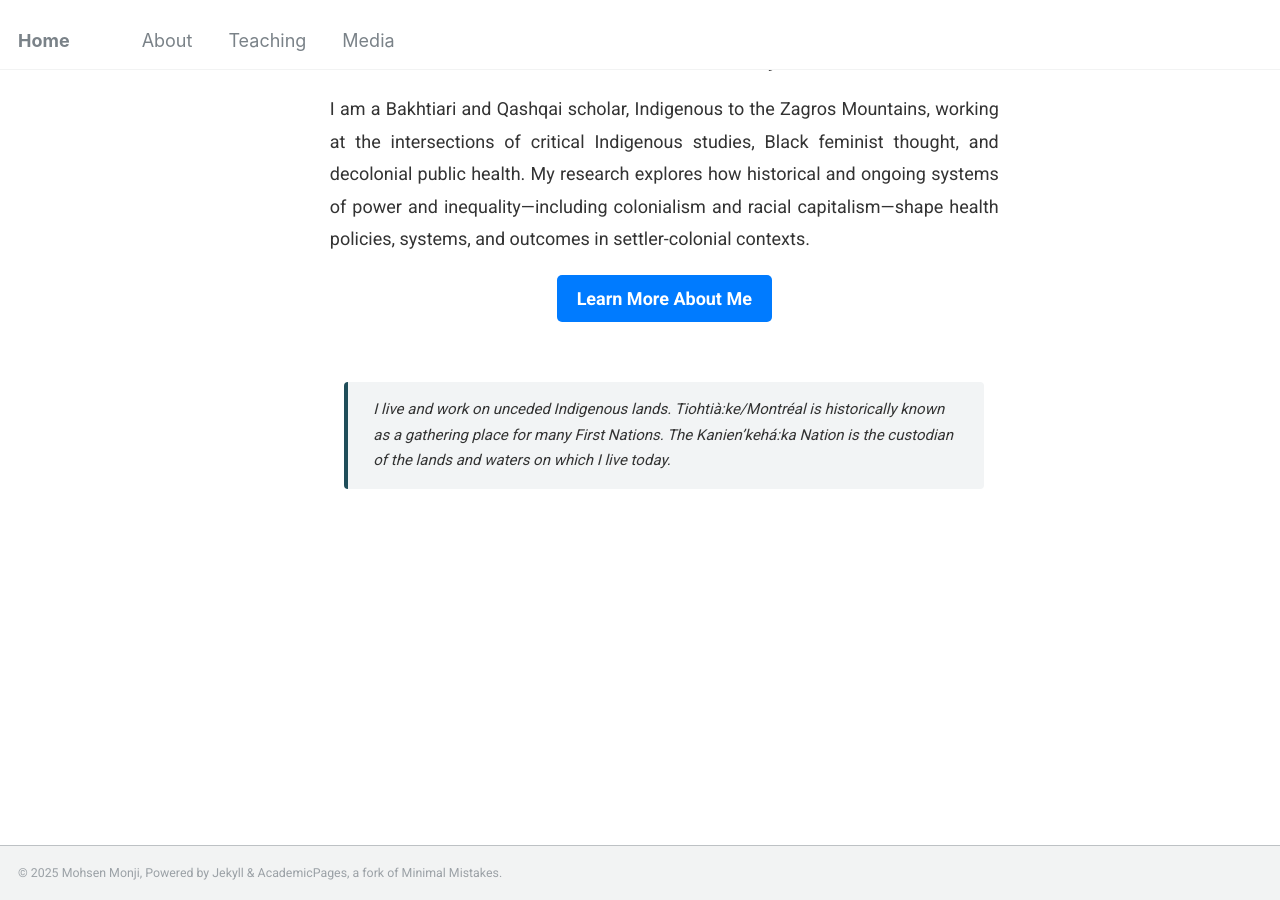
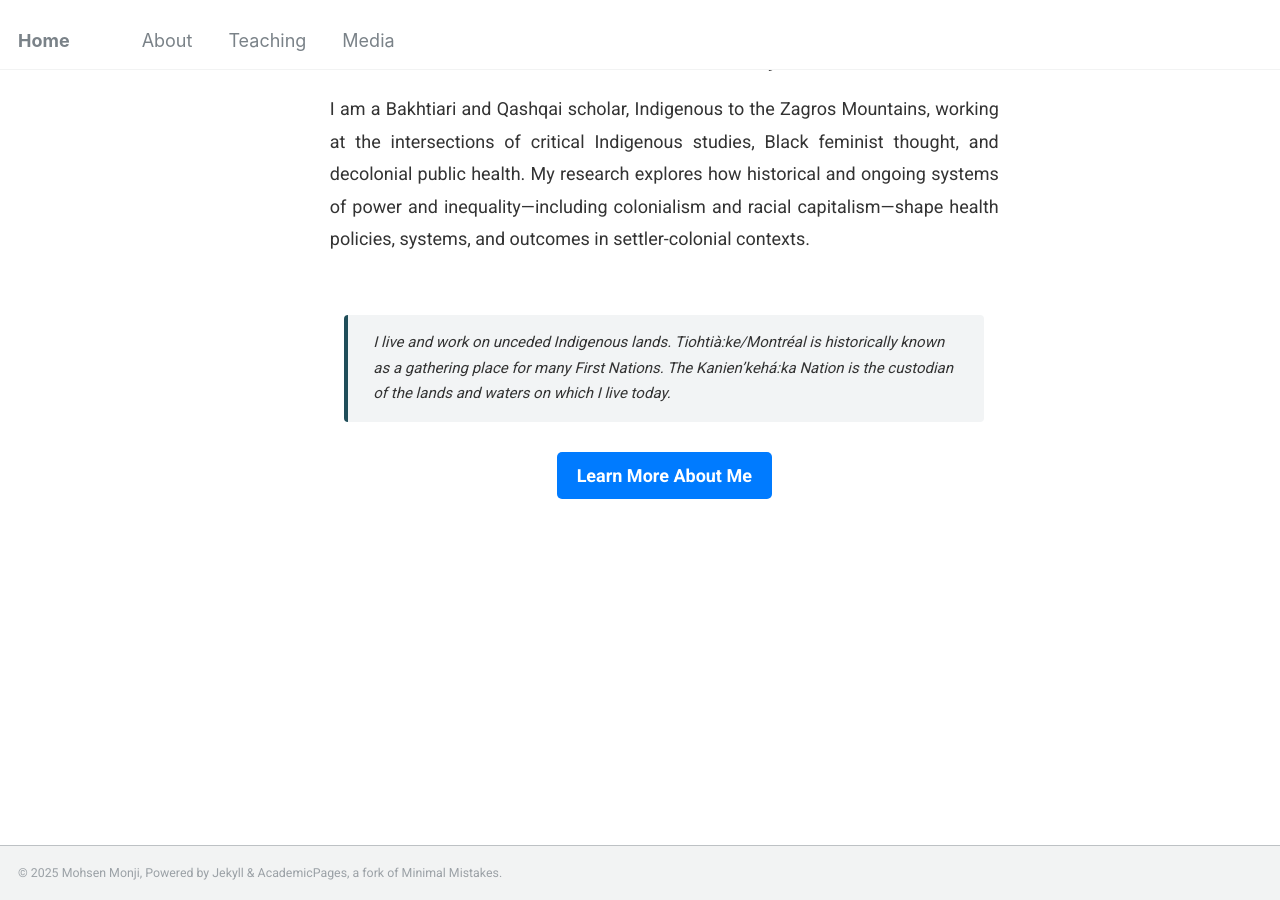
Before and after one commit to Mohsnmonji/mohsnmonji.github.io, a Jekyll site: the page built from _pages/front.md, in a window 1280 px wide and 900 px high, scrolled down 552 px. Built offline with Jekyll 4.4.1, drawn with Linux system fonts in a browser that asks for light colours.

Commit message:
Update front.md

```diff
--- a/_pages/front.md
+++ b/_pages/front.md
@@ -31,14 +31,7 @@ hide_avatar: true
     contexts.
   </p>
 
-  <!-- Button -->
-  <div style="margin-bottom:20px;">
-    <a href="/about-me/"
-       style="display:inline-block; padding:10px 20px; background-color:#007BFF;
-              color:white; text-decoration:none; border-radius:5px; font-weight:bold;">
-      Learn More About Me
-    </a>
-  </div>
+
 
   <!-- Land Acknowledgment – subtle footer note -->
 <div style="max-width:640px; margin:60px auto 30px auto;
@@ -58,4 +51,14 @@ hide_avatar: true
 
 </div>
 
+<!-- Button -->
+  <div style="margin-bottom:20px;">
+    <a href="/about-me/"
+       style="display:inline-block; padding:10px 20px; background-color:#007BFF;
+              color:white; text-decoration:none; border-radius:5px; font-weight:bold;">
+      Learn More About Me
+    </a>
+  </div>
+
+
 </div>
```
